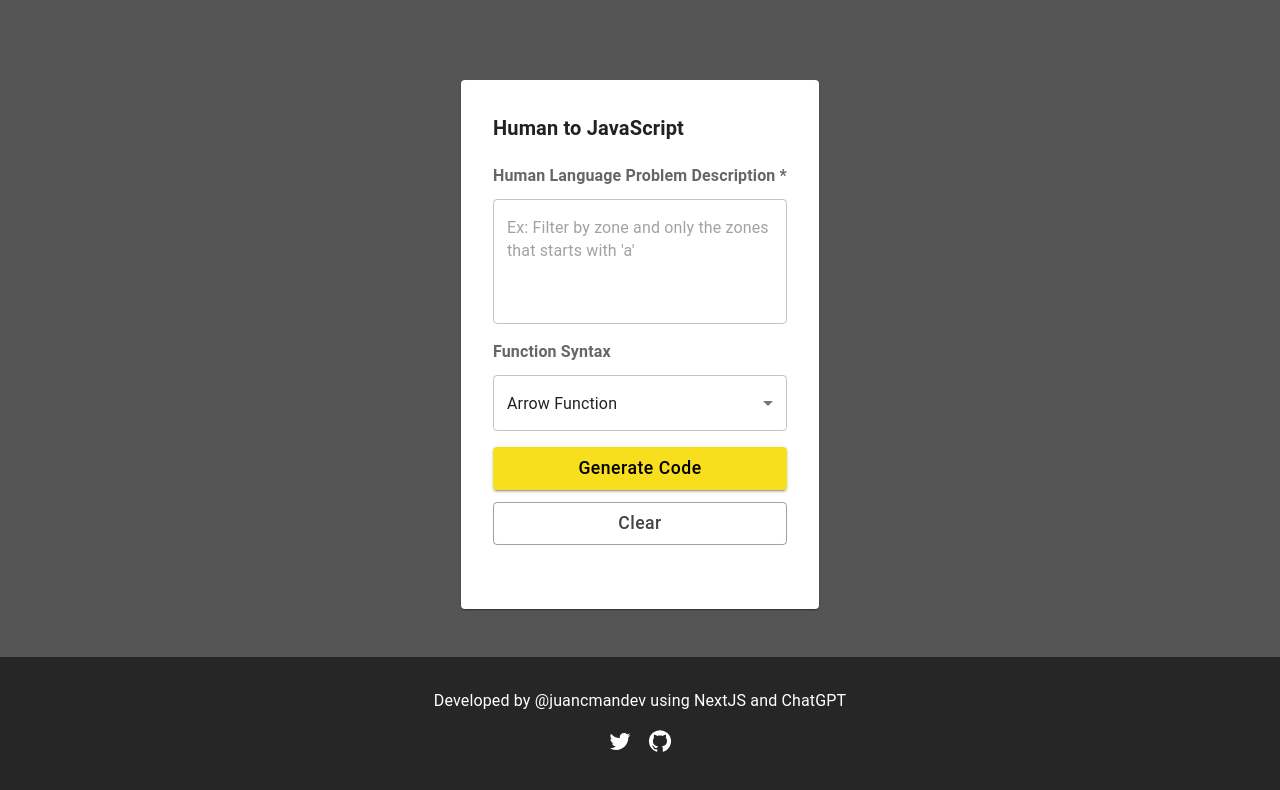
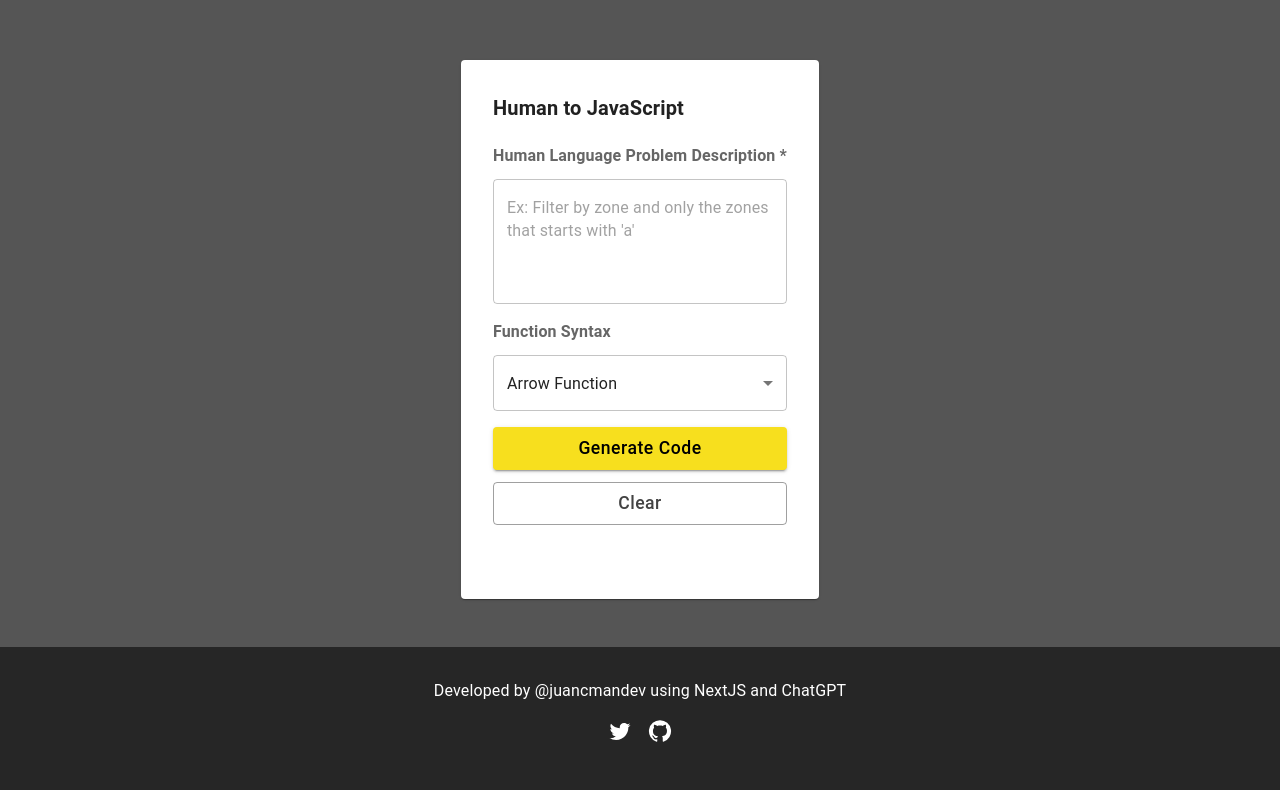
Before and after one commit to juancmandev/human-to-js, a Next.js app: page / in a window 1280 px wide. Shown: the top 790 px of the page. Built offline with nearby package versions, Linux system fonts and the light colour scheme.

Commit message:
fix padding error

```diff
--- a/src/pages/index.tsx
+++ b/src/pages/index.tsx
@@ -9,7 +9,7 @@ export default function Home() {
       <Box
         sx={{
           width: '100%',
-          padding: '80px 10px 40px',
+          padding: '60px 10px 40px',
           display: 'grid',
           justifyContent: 'center',
         }}>
```
